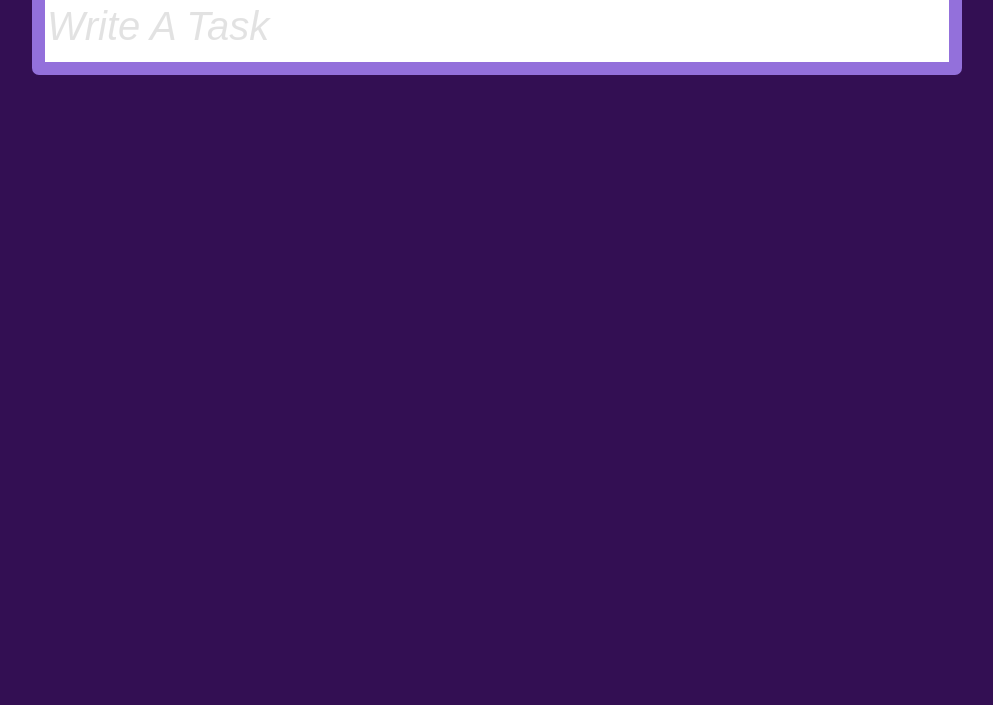
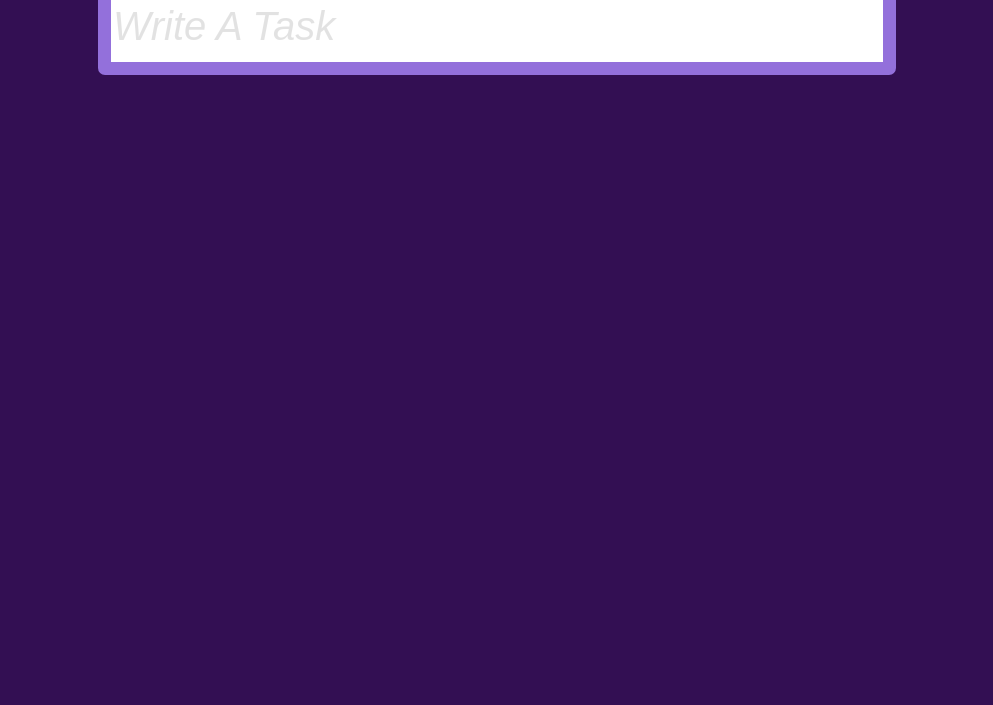
Before and after one commit to NigelEarle/Angular-Todo, a website built with webpack: page src/index.html in a window 1280 px wide. Shown: the part 95-800 px from the top of the page, without its empty margins (158-1151 px from the left). Built offline with nearby package versions, Linux system fonts and the light colour scheme; some packages are replaced by stand-ins of ours; files whose address does not match are found by name.

Commit message:
align input box

```diff
--- a/src/modules/home/Home.scss
+++ b/src/modules/home/Home.scss
@@ -2,24 +2,27 @@
   max-width: 100%;
   max-height: 100%;
   display: flex;
-  justify-content: center;
-}
-
-input::placeholder {
-  font-weight: 300;
-  font-style: italic;
-  font-size: 2.5rem;
-  opacity: .2;
+  flex-direction: column;
+  align-content: center;
 }
 
 .newTodo {
-  width: 900px;
+  width: 60%;
+  align-self: center;
   input[type="text"] {
     color: #303030;
+
     width: 100%;
     height: 70px;
     font-size: 2.5rem;
     border: 13px solid #9370DB;
     border-radius: 7px;
   }
+
+  input::placeholder {
+    font-weight: 300;
+    font-style: italic;
+    font-size: 2.5rem;
+    opacity: .2;
+  }
 }
```
